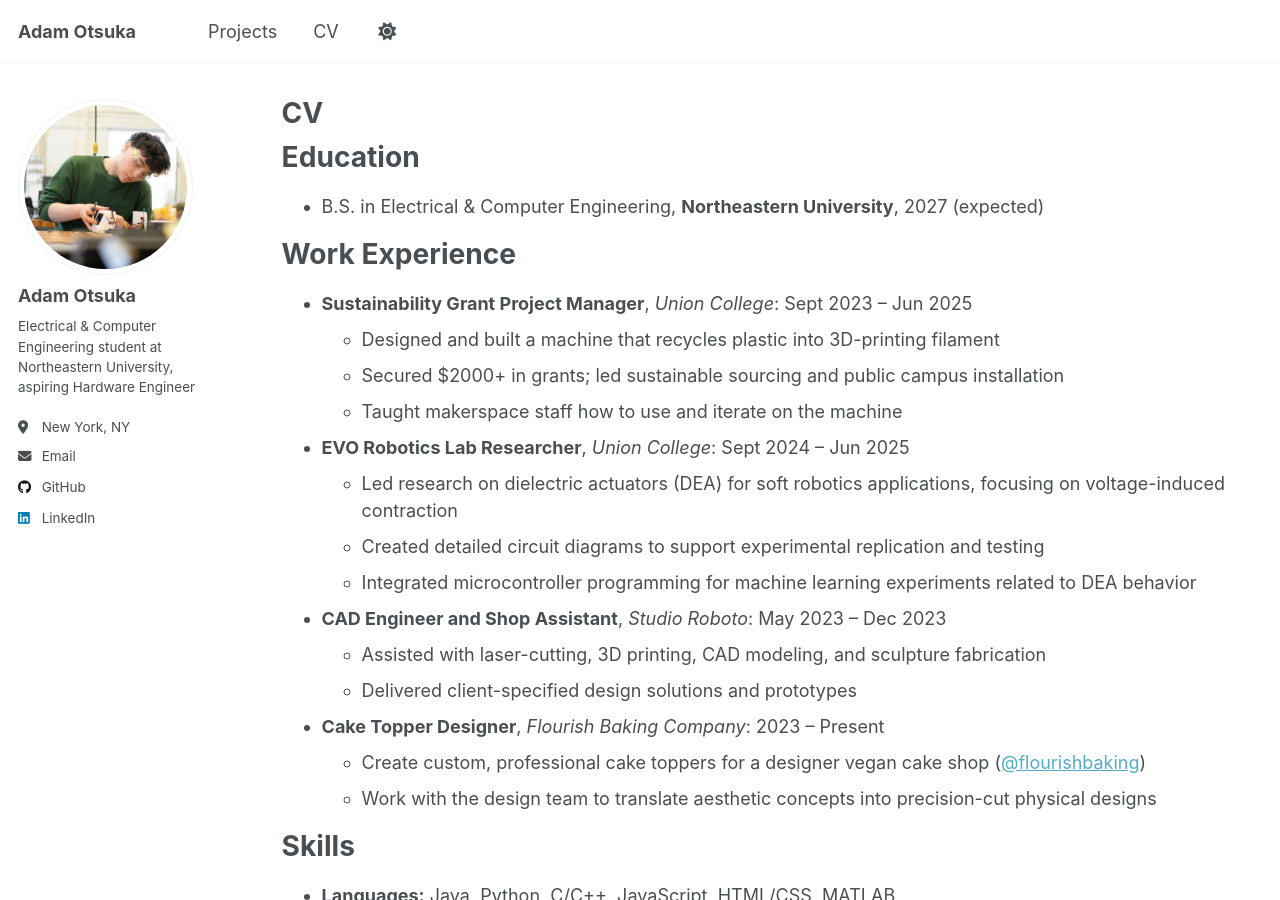
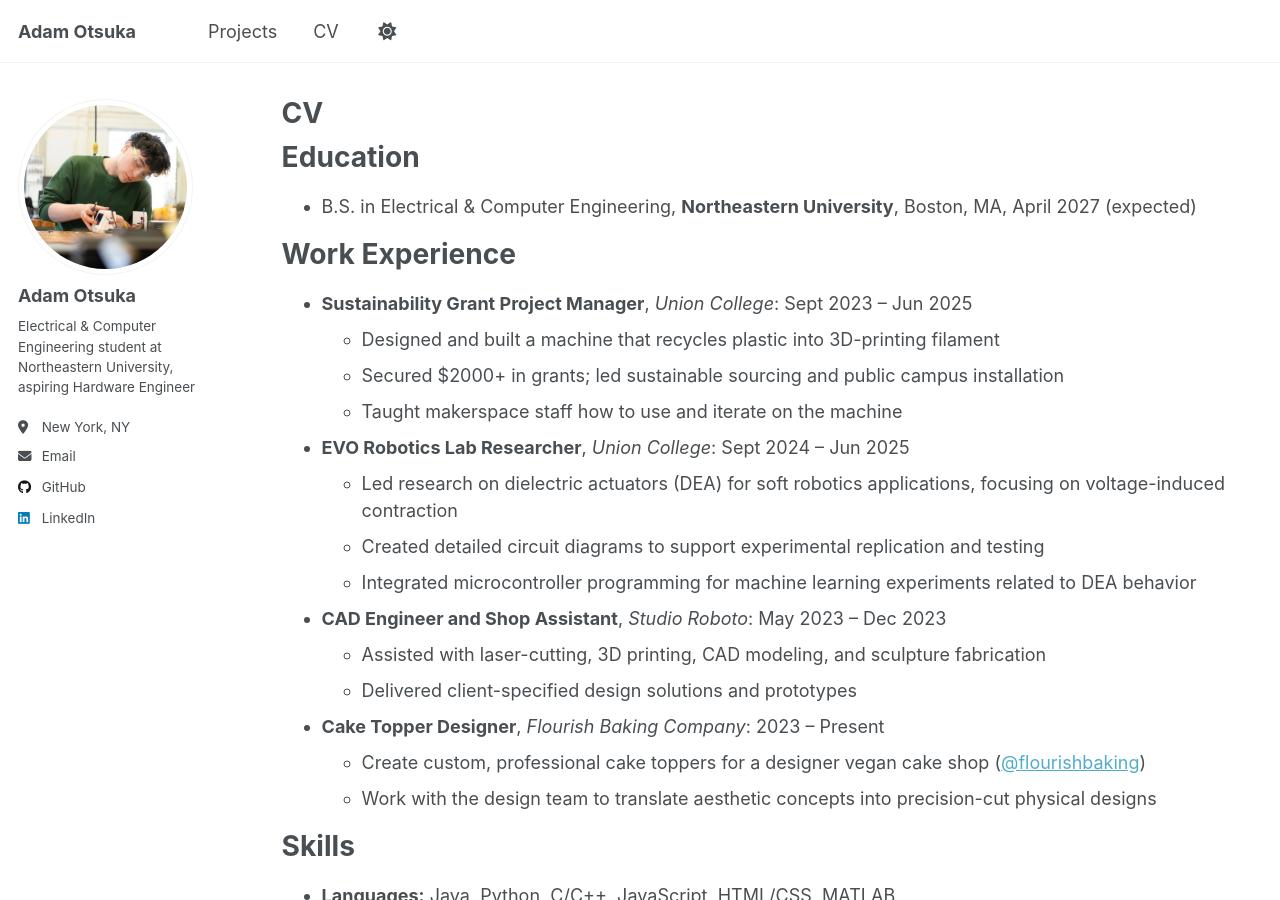
Before and after one commit to 4damo5/4damo5.github.io, a Jekyll site: the page built from _pages/cv.md, in a window 1280 px wide and 900 px high. Built offline with Jekyll 4.4.1, drawn with Linux system fonts in a browser that asks for light colours.

Commit message:
Update cv.md

```diff
--- a/_pages/cv.md
+++ b/_pages/cv.md
@@ -11,7 +11,7 @@ redirect_from:
 
 Education
 ======
-* B.S. in Electrical & Computer Engineering, **Northeastern University**, 2027 (expected)
+* B.S. in Electrical & Computer Engineering, **Northeastern University**, Boston, MA, April 2027 (expected)
 
 Work Experience
 ======
```
